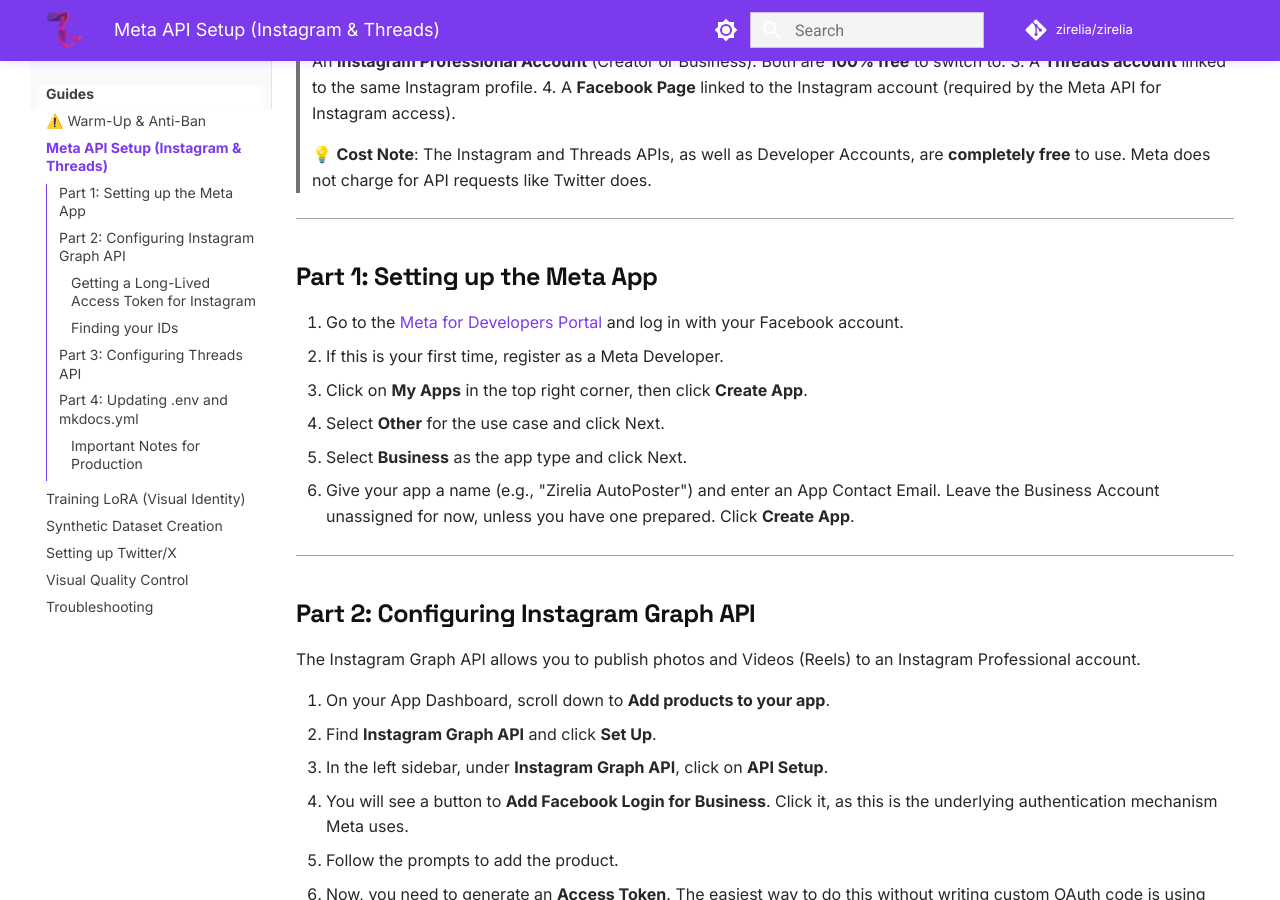
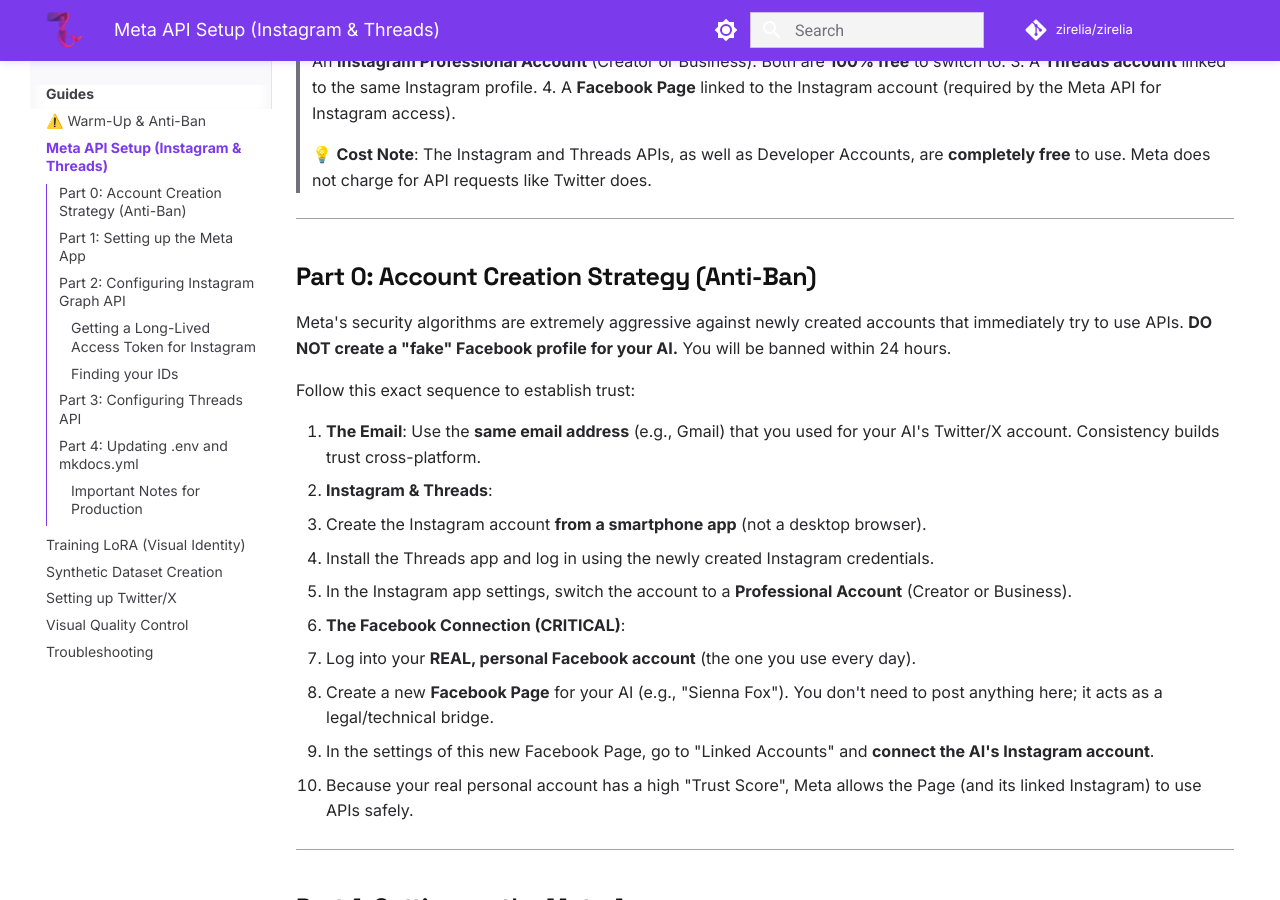
Before and after one commit to zirelia/zirelia, an MkDocs documentation site: the page built from docs/guides/meta_setup.md, in a window 1280 px wide and 900 px high, scrolled down 285 px. Built offline with MkDocs 1.6.1 and Material for MkDocs 9.7.7, drawn with Linux system fonts in a browser that asks for light colours; comment, search, counter and statistics services are not loaded.

Commit message:
docs: add anti-ban account creation strategy to Meta API guides

```diff
--- a/docs/guides/meta_setup.md
+++ b/docs/guides/meta_setup.md
@@ -10,6 +10,25 @@
 > 4. A **Facebook Page** linked to the Instagram account (required by the Meta API for Instagram access).
 >
 > 💡 **Cost Note**: The Instagram and Threads APIs, as well as Developer Accounts, are **completely free** to use. Meta does not charge for API requests like Twitter does.
+
+---
+
+## Part 0: Account Creation Strategy (Anti-Ban)
+
+Meta's security algorithms are extremely aggressive against newly created accounts that immediately try to use APIs. **DO NOT create a "fake" Facebook profile for your AI.** You will be banned within 24 hours.
+
+Follow this exact sequence to establish trust:
+
+1. **The Email**: Use the **same email address** (e.g., Gmail) that you used for your AI's Twitter/X account. Consistency builds trust cross-platform.
+2. **Instagram & Threads**:
+   * Create the Instagram account **from a smartphone app** (not a desktop browser).
+   * Install the Threads app and log in using the newly created Instagram credentials.
+   * In the Instagram app settings, switch the account to a **Professional Account** (Creator or Business).
+3. **The Facebook Connection (CRITICAL)**:
+   * Log into your **REAL, personal Facebook account** (the one you use every day).
+   * Create a new **Facebook Page** for your AI (e.g., "Sienna Fox"). You don't need to post anything here; it acts as a legal/technical bridge.
+   * In the settings of this new Facebook Page, go to "Linked Accounts" and **connect the AI's Instagram account**.
+   * Because your real personal account has a high "Trust Score", Meta allows the Page (and its linked Instagram) to use APIs safely.
 
 ---
 
```
Also changed, not shown: roadmap/guide-ita/Guida_Meta_IT.md (added, +118 -0 lines).
